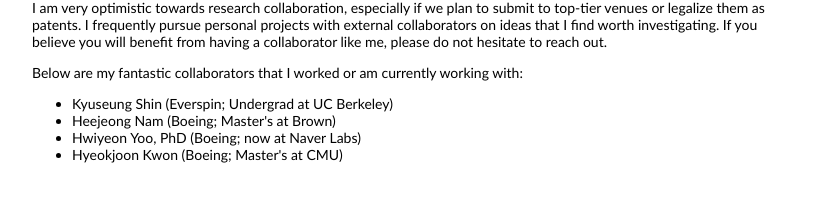
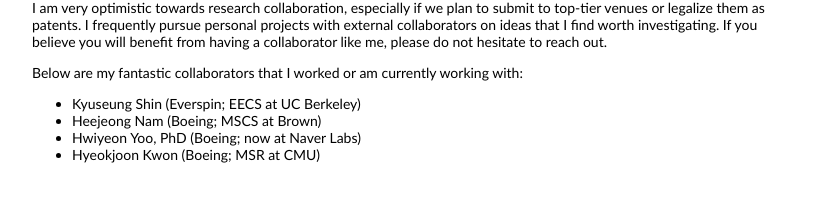
Before and after one commit to jwahnn/jwahnn.github.io, a plain HTML site: page index.html in a window 1280 px wide. Shown: the part 1562-1774 px from the top of the page, without its empty margins (228-1051 px from the left). Drawn offline with Linux system fonts and the light colour scheme.

Commit message:
Update Collaborators

```diff
--- a/index.html
+++ b/index.html
@@ -307,10 +307,10 @@
             </p>
 
             <ul>
-              <li>Kyuseung Shin (Everspin; Undergrad at UC Berkeley)</li>
-              <li>Heejeong Nam (Boeing; Master's at Brown)</li>
+              <li>Kyuseung Shin (Everspin; EECS at UC Berkeley)</li>
+              <li>Heejeong Nam (Boeing; MSCS at Brown)</li>
               <li>Hwiyeon Yoo, PhD (Boeing; now at Naver Labs)</li>
-              <li>Hyeokjoon Kwon (Boeing; Master's at CMU)</li>
+              <li>Hyeokjoon Kwon (Boeing; MSR at CMU)</li>
             </ul>
           </section>
         </td>
```
